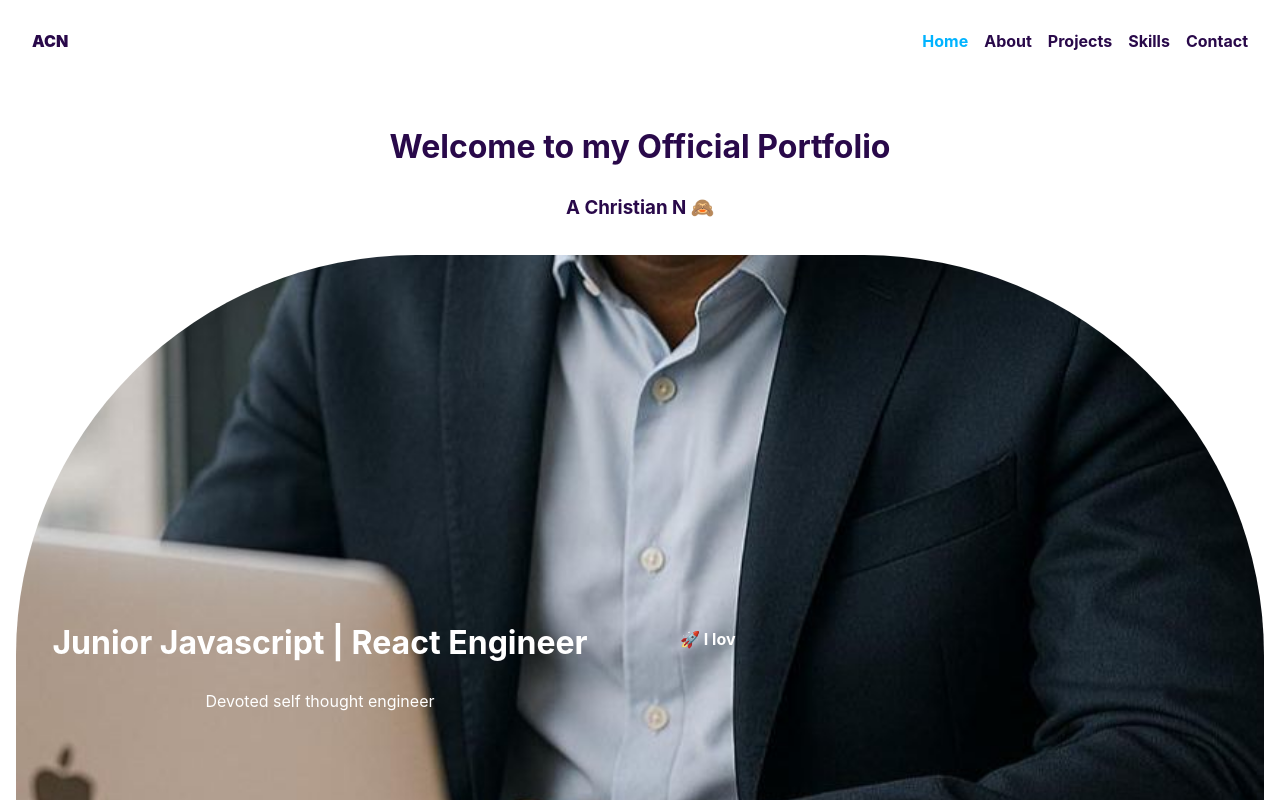
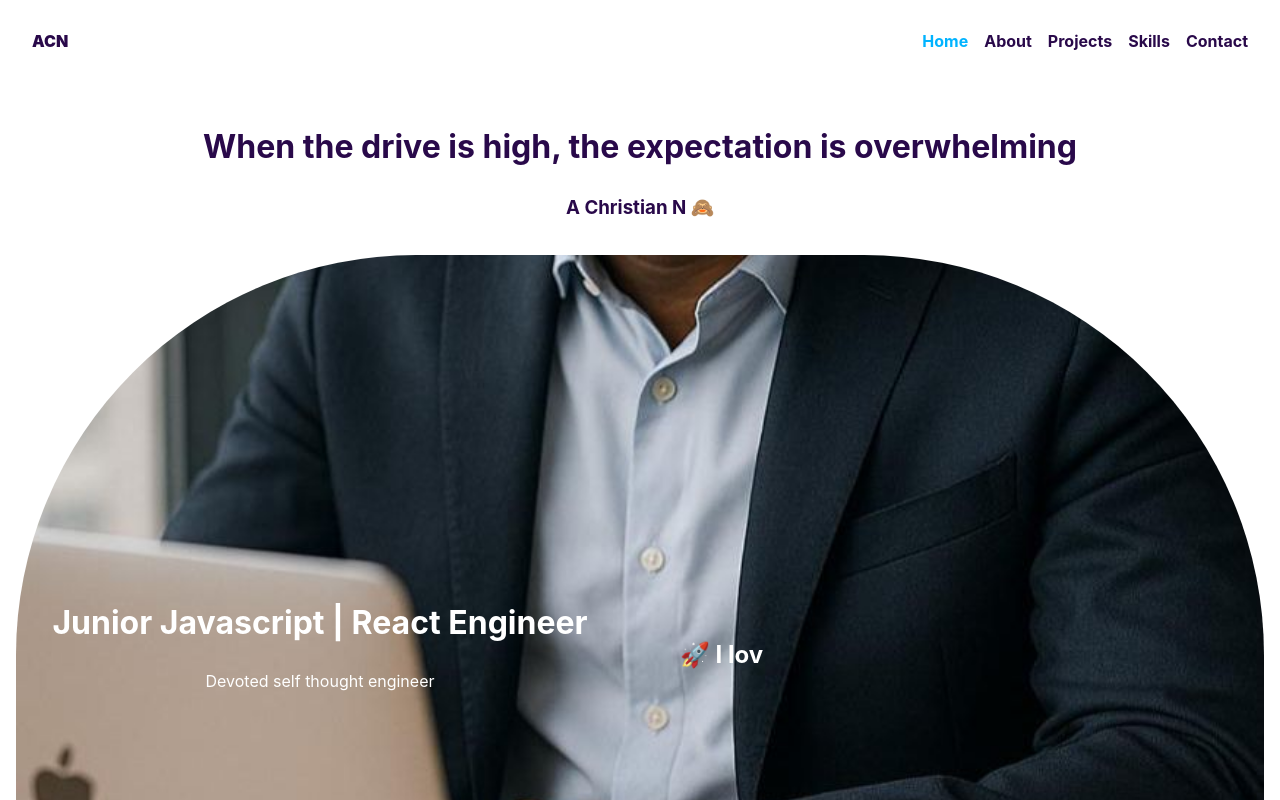
Before and after one commit to Tochiskool/acn-porfolio, a React (Vite) app: page / in a window 1280 px wide. Shown: the top 800 px of the page. Built offline with nearby package versions, Linux system fonts and the light colour scheme.

Commit message:
updates Made

```diff
--- a/src/pages/Contacts/Contacts.jsx
+++ b/src/pages/Contacts/Contacts.jsx
@@ -76,8 +76,8 @@ const Contacts = () => {
   }
   return (
     <div className='contactContainer'>
-      <h1>Leave a message</h1>
-      <div className='formContainer'>
+      <h1 data-aos='fade-right'>Leave a message</h1>
+      <div data-aos='flip-up' className='formContainer'>
         <form onSubmit={handleSubmit}>
           <div className='input-style'>
             <input
@@ -130,7 +130,9 @@ const Contacts = () => {
               required
             />
           </div>
-          <button type='submit'>Submit</button>
+          <button className='btn-breath' type='submit'>
+            Submit
+          </button>
         </form>
       </div>
     </div>
--- a/src/pages/Contacts/contact.css
+++ b/src/pages/Contacts/contact.css
@@ -83,6 +83,22 @@ form button:hover {
   text-align: center;
 }
 
+/* Animate images */
+@keyframes breathe {
+  0% {
+    transform: scale(1);
+  }
+  50% {
+    transform: scale(1.05);
+  }
+  100% {
+    transform: scale(1);
+  }
+}
+
+.btn-breath {
+  animation: breathe 2s ease-in-out infinite;
+}
 @media (max-width: 768px) {
   .contactContainer .formContainer form .input-style {
     width: 90%;
--- a/src/pages/Home/Home.jsx
+++ b/src/pages/Home/Home.jsx
@@ -14,12 +14,12 @@ const Home = () => {
   const [careerIndex, setCareerIndex] = useState(0);
   const [charIndex, setCharIndex] = useState(0);
   const [isPaused, setIsPaused] = useState(false);
+  const [fade, setFade] = useState(true);
 
   const typingSpeed = 50;
   const pauseDuration = 1500;
 
   const timeoutRef = useRef(null);
-
   useEffect(() => {
     if (isPaused) return;
 
@@ -37,18 +37,27 @@ const Home = () => {
         setCharIndex(0);
         setText("");
         setCareerIndex((prev) => (prev + 1) % careers.length);
+        setFade(true);
       }, pauseDuration);
     }
 
     // This is the key fix: add careerIndex as a dependency 👇
   }, [charIndex, isPaused, careerIndex]);
-
+  useEffect(() => {
+    return () => clearTimeout(timeoutRef.current);
+  }, []);
   return (
     <>
       <header>
         <div className='center'>
-          <h1>Welcome to my Official Portfolio</h1>
-          <h3>
+          <h1
+            data-aos='fade-right'
+            data-aos-offset='300'
+            data-aos-easing='ease-in-sine'
+          >
+            When the drive is high, the expectation is overwhelming
+          </h1>
+          <h3 data-aos='zoom-in-up'>
             A Christian N <span id='smiley'>🙈</span>
           </h3>
         </div>
@@ -63,7 +72,11 @@ const Home = () => {
             </div>
           </div>
           <div className='right'>
-            <h4 className='hero-subtitle'>{text}</h4>
+            <div className='typingWrapper'>
+              <div className={`typingText ${!fade ? "hidden" : ""}`}>
+                <h2 className='hero-subtitle'>{text}</h2>
+              </div>
+            </div>
           </div>
         </section>
       </main>
--- a/src/pages/Home/home.css
+++ b/src/pages/Home/home.css
@@ -11,19 +11,41 @@
   align-content: center;
   border-top-left-radius: 25rem;
   border-top-right-radius: 25rem;
+  overflow: hidden;
 }
 
 .left,
 .right {
   margin: 1.5rem;
 }
+.right {
+  min-height: 10rem;
+}
 .imgOfChris {
   text-align: center;
   color: #ffffff;
 }
+.typingWrapper {
+  min-height: 8rem;
+  display: flex;
+  align-items: center;
+}
+.typingText {
+  min-height: 4rem;
+  display: flex;
+  align-items: center;
+  white-space: pre-wrap;
+  transition: opacity 0.3s ease-in-out;
+  opacity: 1;
+}
+
+.typingText.hidden {
+  opacity: 0;
+}
 .hero-subtitle {
   margin-top: 2rem;
 }
+
 /* .line {
   border-width: 0.5rem;
   border-color: var(--mainColorLight);
@@ -34,4 +56,7 @@
   .mainContainer {
     grid-template-columns: 1fr; /* stack left and right vertically */
   }
+  .typingText {
+    min-height: 8rem; /* more padding for mobile line wrapping */
+  }
 }
--- a/src/pages/Projects/Project.jsx
+++ b/src/pages/Projects/Project.jsx
@@ -16,7 +16,7 @@ const Project = () => {
       name: "Van Life",
       image: "/projectImages/van.png",
       stack: "react vite|react-router-dom|css3|ajax",
-      skill: "An intersting Routing Project Protected routes etc",
+      skill: "Advance routing, Protected routes etc",
       link: "https://shop-a-van.vercel.app/",
     },
     {
--- a/src/pages/Projects/ProjectDetails/ProjectDetails.jsx
+++ b/src/pages/Projects/ProjectDetails/ProjectDetails.jsx
@@ -5,13 +5,23 @@ const ProjectDetails = ({ projects }) => {
     <>
       {projects.map((project) => {
         return (
-          <div className='projectDetails' key={project.id}>
+          <div
+            data-aos='fade-up'
+            data-aos-anchor-placement='bottom-bottom'
+            className='projectDetails'
+            key={project.id}
+          >
             <img src={project.image} alt={`Image of ${project.name}`} />
-            <h4>
-              {project.name}: <span>{project.stack}</span>
-            </h4>
-            <p>Summary:{project.skill}</p>
-            <Link to={project.link}>checkour {project.name}</Link>
+            <div className='projectContent'>
+              <h4>
+                {project.name}:{" "}
+                <span className='spanning'>{project.stack}</span>
+              </h4>
+              <p>Summary: {project.skill}</p>
+              <Link className='links' to={project.link}>
+                checkout {project.name}
+              </Link>
+            </div>
           </div>
         );
       })}
--- a/src/pages/Projects/project.css
+++ b/src/pages/Projects/project.css
@@ -11,7 +11,7 @@
 .mainProjectContainer .projectsContainer {
   display: flex;
   justify-content: center;
-  align-items: center;
+  align-items: flex-start;
   flex-direction: row;
   flex-wrap: wrap;
   gap: 2rem;
@@ -27,7 +27,52 @@
 }
 
 .mainProjectContainer .projectsContainer .projectDetails img {
-  max-width: 100%;
+  object-fit: cover;
+  object-position: center -1.5rem;
+  width: 200px;
+  height: 200px;
+  flex-shrink: 0; /*prevent image from shrinking */
+}
+.projectContent {
+  flex: 1; /* take the remaining space */
+  display: flex;
+  flex-direction: column;
+  justify-content: center;
+}
+
+.projectDetails h4 {
+  background: linear-gradient(to right, var(--activeColor), var(--mainColor));
+  -webkit-background-clip: text;
+  -webkit-text-fill-color: transparent;
+  justify-content: center;
+  text-align: center;
+}
+.projectDetails p {
+  background: linear-gradient(to right, var(--activeColor), var(--mainColor));
+  -webkit-background-clip: text;
+  -webkit-text-fill-color: transparent;
+  text-align: center;
+}
+.projectContent .links {
+  text-decoration: none;
+  text-align: center;
+}
+
+/* Animate images */
+@keyframes breathe {
+  0% {
+    transform: scale(1);
+  }
+  50% {
+    transform: scale(1.05);
+  }
+  100% {
+    transform: scale(1);
+  }
+}
+
+.projectDetails img {
+  animation: breathe 3s ease-in-out infinite;
 }
 
 @media (max-width: 768px) {
--- a/src/pages/Skills/Skills.jsx
+++ b/src/pages/Skills/Skills.jsx
@@ -4,7 +4,6 @@ const Skills = () => {
   const [icons, setIcons] = useState([
     "/assets/skills/1react.png",
     "/assets/skills/2mongo.png",
-    "/assets/skills/3sql.png",
     "/assets/skills/4mysql.png",
     "/assets/skills/5express.png",
     "/assets/skills/6node.png",
@@ -12,6 +11,7 @@ const Skills = () => {
     "/assets/skills/07redux.jpeg",
     "/assets/skills/08-tailwindcss-logo.png",
     "/assets/skills/figma.png",
+    "/assets/skills/workbench.webp",
   ]);
 
   const displayIcons = icons.map((icon, index) => (
--- a/src/pages/Skills/skills.css
+++ b/src/pages/Skills/skills.css
@@ -12,6 +12,9 @@
   background: linear-gradient(to right, var(--activeColor), var(--mainColor));
   -webkit-background-clip: text;
   -webkit-text-fill-color: transparent;
+}
+.skillContainer h4 {
+  margin-bottom: 3rem;
 }
 .skillContainer ul {
   list-style: none;
```
Also changed, not shown: public/assets/skills/workbench.webp (added).
